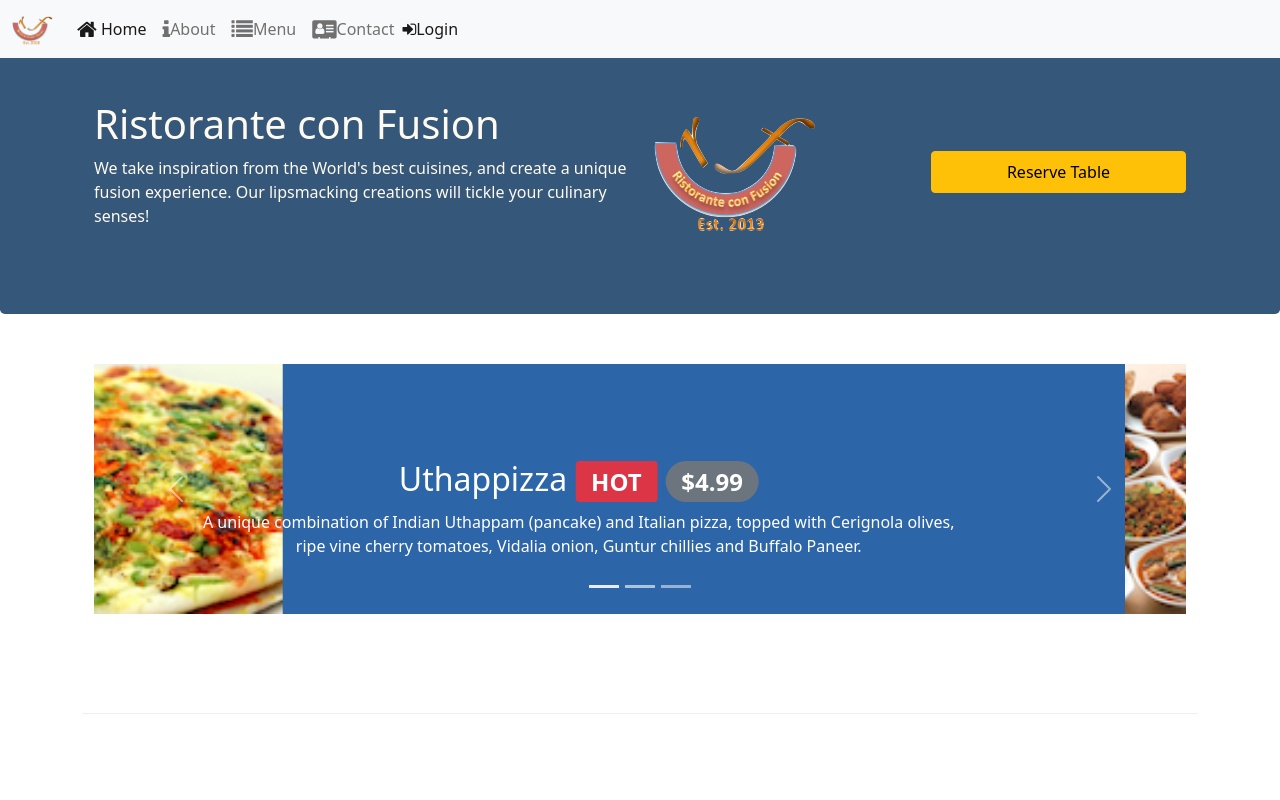
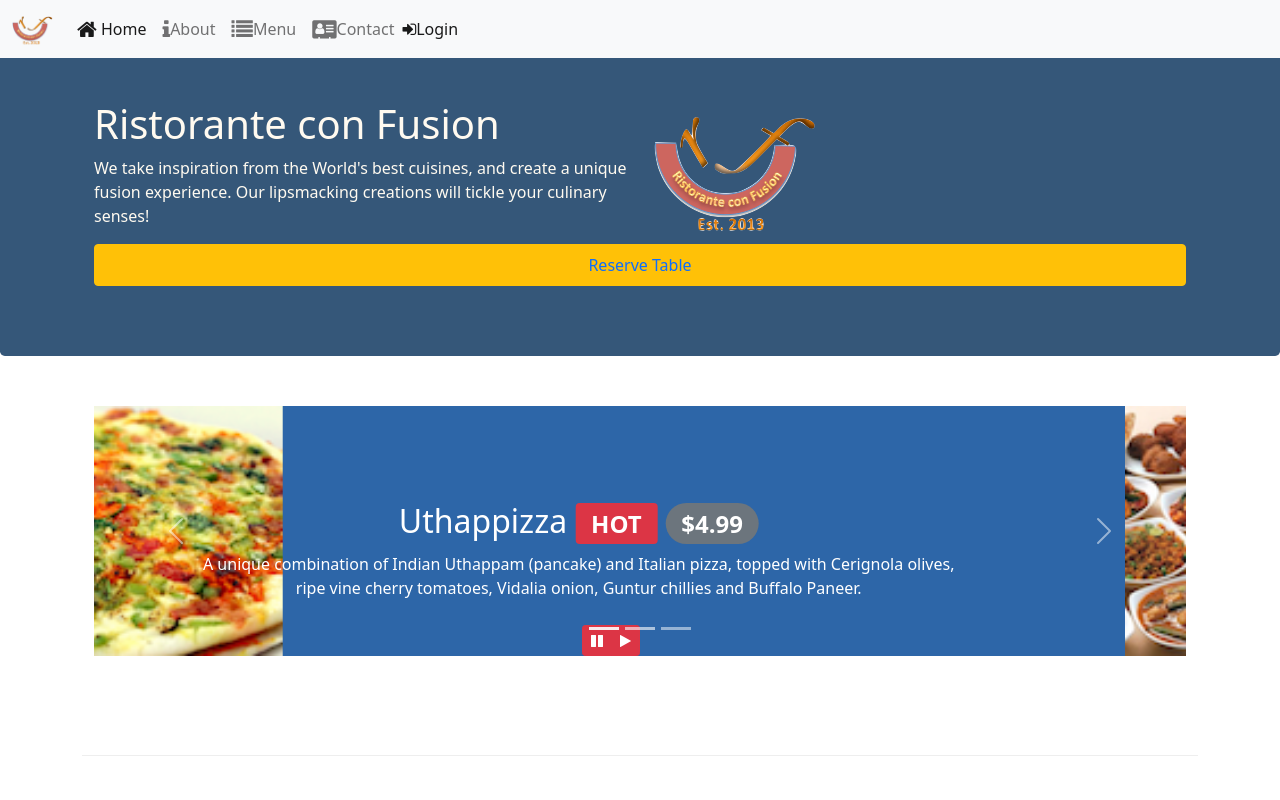
Before and after one commit to Camilo-neck/git-test, a website: page index.html in a window 1280 px wide. Shown: the top 800 px of the page. Drawn offline with nearby package versions, Linux system fonts and the light colour scheme.

Commit message:
Add buttons with jquery

```diff
--- a/css/style.css
+++ b/css/style.css
@@ -61,3 +61,9 @@
     left: 0;
     min-height: 250px;
 }
+
+#carouselButton {
+    right: 50%;
+    position: absolute;
+    bottom: 0px;
+}
--- a/index.html
+++ b/index.html
@@ -13,10 +13,8 @@
 
         <!-- Bootstrap CSS -->
         <link
-            href="https://cdn.jsdelivr.net/npm/bootstrap@5.0.0-beta3/dist/css/bootstrap.min.css"
+            href="node_modules/bootstrap/dist/css/bootstrap.min.css"
             rel="stylesheet"
-            integrity="sha384-eOJMYsd53ii+scO/bJGFsiCZc+5NDVN2yr8+0RDqr0Ql0h+rP48ckxlpbzKgwra6"
-            crossorigin="anonymous"
         />
 
         <link
@@ -292,6 +290,14 @@
                             <span class="carousel-control-next-icon" aria-hidden="true"></span>
                             <span class="visually-hidden">Next</span>
                         </button>
+                        <div class="btn-group" id="carouselButton">
+                            <button class="btn btn-danger btn-sm" id="carousel-pause">
+                                <span class="fa fa-pause"></span>
+                            </button>
+                            <button class="btn btn-danger btn-sm" id="carousel-play">
+                                <span class="fa fa-play"></span>
+                            </button>
+                        </div>
                    </div>
                </div>
             </div>
@@ -364,6 +370,7 @@
 
                 </div>
             </div>
+
         </div>
 
         <footer class="footer">
@@ -440,5 +447,16 @@
         <script src="node_modules/jquery/dist/jquery.slim.min.js"></script>
         <script src="node_modules/popper.js/dist/umd/popper.min.js"></script>
         <script src="node_modules/bootstrap/dist/js/bootstrap.bundle.min.js"></script>
+        <script>
+            $(document).ready(function() {
+                $('#myCarousel').carousel({interval:2000});
+                $('#carousel-pause').click(function() {
+                    $('#myCarousel').carousel('pause');
+                });
+                $('#carousel-play').click(function() {
+                    $('#myCarousel').carousel('cycle');
+                });
+            })
+        </script>
     </body>
 </html>
--- a/package.json
+++ b/package.json
@@ -1,7 +1,7 @@
 {
   "name": "git-test",
   "version": "1.0.0",
-  "description": "This is a project to test git and Node-js",
+  "description": "This is a Bootstrap Web page",
   "main": "index.html",
   "scripts": {
     "start": "npm run lite",
```
